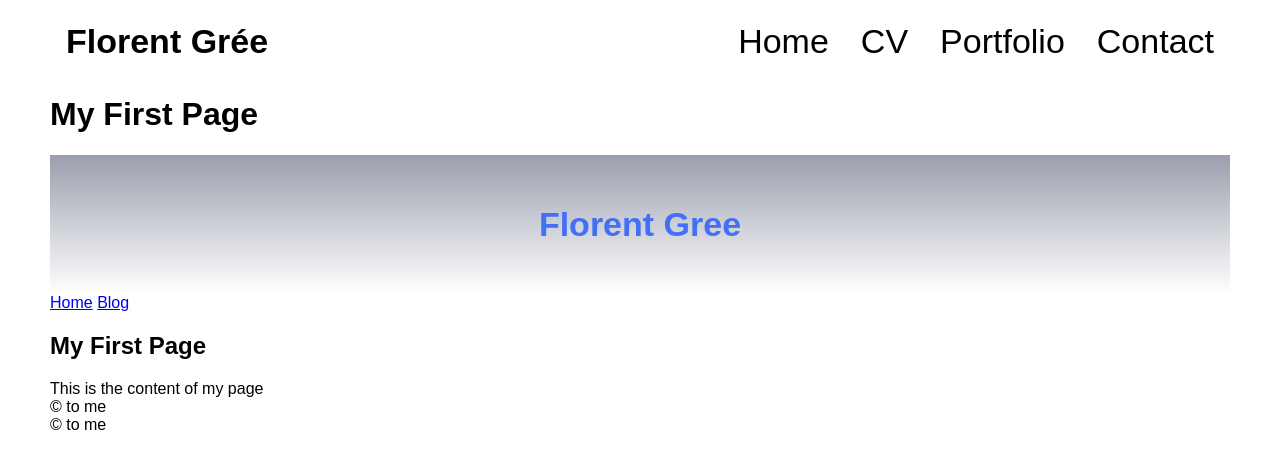
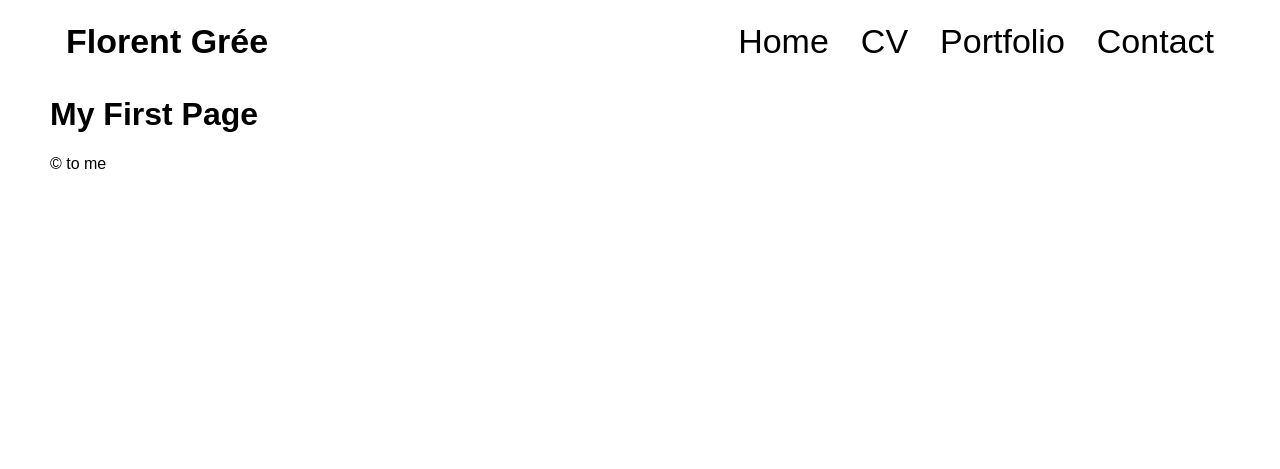
Before and after one commit to FlorentDSGree/florentdsgree.github.io, a Jekyll site: the page built from page1.html, in a window 1280 px wide. Shown: the top 469 px of the page. Built offline with Jekyll 4.4.1, drawn with Linux system fonts in a browser that asks for light colours.

Commit message:
Update page1.html

```diff
--- a/page1.html
+++ b/page1.html
@@ -2,24 +2,3 @@
 title: My First Page
 layout: default
 ---
-
-<!doctype html>
-<html lang="en">
-  <head>
-    <meta charset="utf-8">
-    <div class="header1"><b>Florent Gree</b></div>
-  </head>
-  <body>
-    <nav>
-      <a href="/">Home</a>
-      <a href="/blog/">Blog</a>
-    </nav>
-    <h1>My First Page</h1>
-    <section>
-      This is the content of my page
-    </section>
-    <footer>
-      &copy; to me
-    </footer>
-  </body>
-</html>
```
